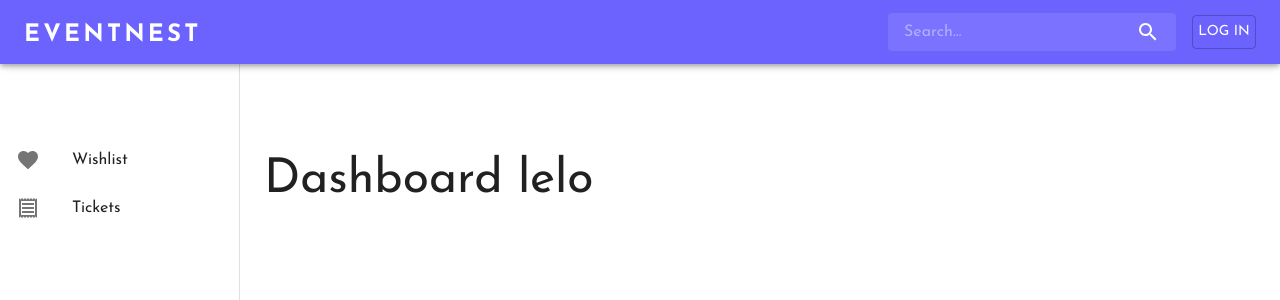
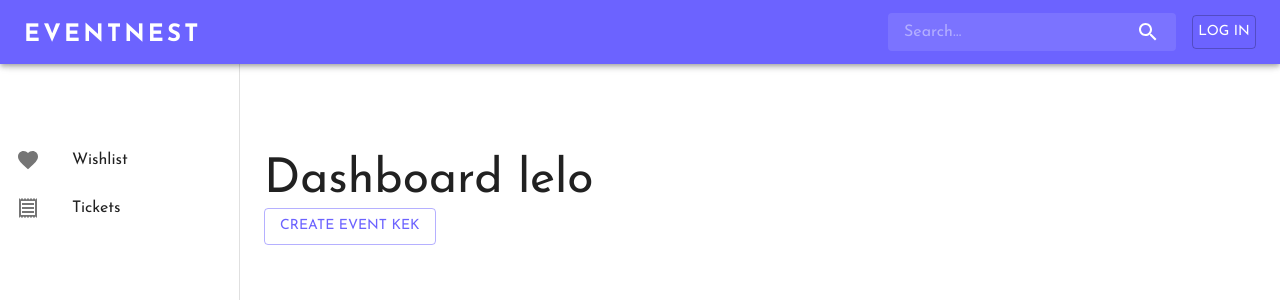
Before and after one commit to sebinfrancis7/EventNest-frontend, a React (Create React App) app: page /dashboard in a window 1280 px wide. Shown: the top 300 px of the page. Built offline with nearby package versions, Linux system fonts and the light colour scheme; no server answers.

Commit message:
fix bishlist

```diff
--- a/src/components/Card.jsx
+++ b/src/components/Card.jsx
@@ -22,7 +22,7 @@ function MediaCard(props) {
 		if (user.loggedIn && user.type === 'customer') {
 			if (user.data.wishlist.indexOf(props.event_id) !== -1) {
 				setfavorite(true);
-				setColor('F50057')
+				setColor('#F50057');
 			}
 		}
 	}, [user]);
@@ -34,12 +34,12 @@ function MediaCard(props) {
 			alert('Only for customers');
 			return;
 		}
-		console.log('ran')
+		console.log('ran');
 		if (user.loggedIn ) {
 			if (favorite == false) {
-				console.log('posting....')
+				console.log('posting....');
 				setfavorite(true);
-				setColor('#F50057')
+				setColor('#F50057');
 				let url = 'https://eventnest-server.herokuapp.com/customer/' + user.data._id + '/wishlist/' + props.event_id;
 				axios
 					.post(url, props.event_id)
@@ -50,7 +50,6 @@ function MediaCard(props) {
 						console.log(err);
 					});
 			} else {
-
 				let url = 'https://eventnest-server.herokuapp.com/customer/' + user.data._id + '/wishlist/' + props.event_id;
 				setfavorite(false);
 				setColor(null);
@@ -64,10 +63,9 @@ function MediaCard(props) {
 					});
 			}
 		} else {
-			history.push('/signin')
+			history.push('/signin');
 		}
-
-	};
+	}
 
 	return (
 		<Card className='card'>
--- a/src/pages/dashboard.jsx
+++ b/src/pages/dashboard.jsx
@@ -1,9 +1,22 @@
-import { Typography } from '@material-ui/core';
+import { Button, Typography } from '@material-ui/core';
 import React, { useState, useContext } from 'react';
+import { Link } from 'react-router-dom';
 // import Wishlist from '../components/Wishlist';
 import { useUserContext, UserContext } from '../userContext';
 import Drawer from './../components/Drawer';
 
+function DashboardContent () {
+	return (
+		<Link className='no-underline' to='/create-event'>
+			<Button
+				color='primary'
+				variant='outlined'
+			>
+				Create Event kek
+			</Button>
+		</Link>
+	);
+}
 
 function Dashboard() {
 	let [user, setUser] = useContext(UserContext);
@@ -20,7 +33,7 @@ function Dashboard() {
 						Dashboard lelo
 					</Typography>
 					<div>
-						{/* <Wishlist /> */}
+						<DashboardContent />
 					</div>
 				</div>
 			</Drawer>
```
